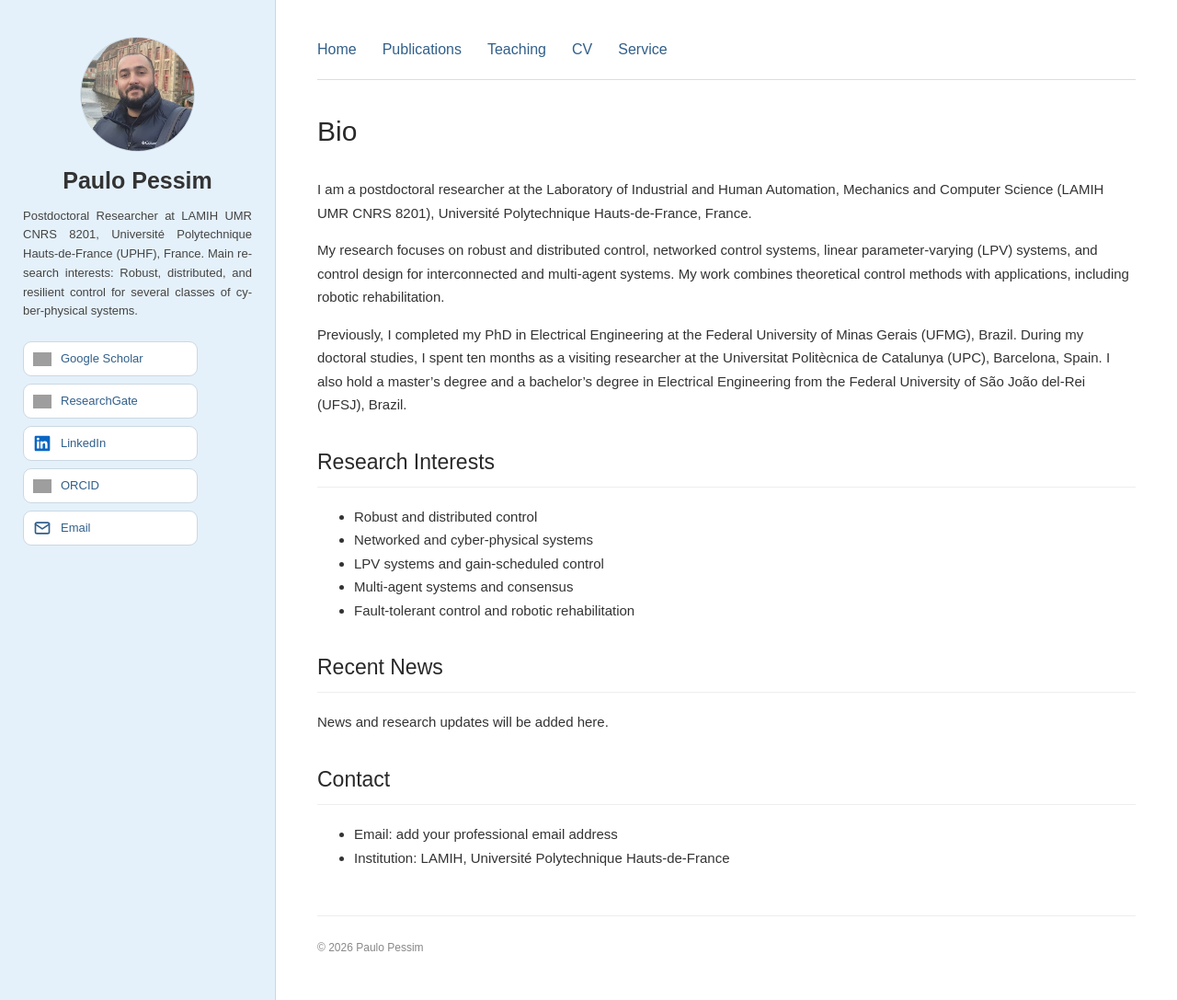
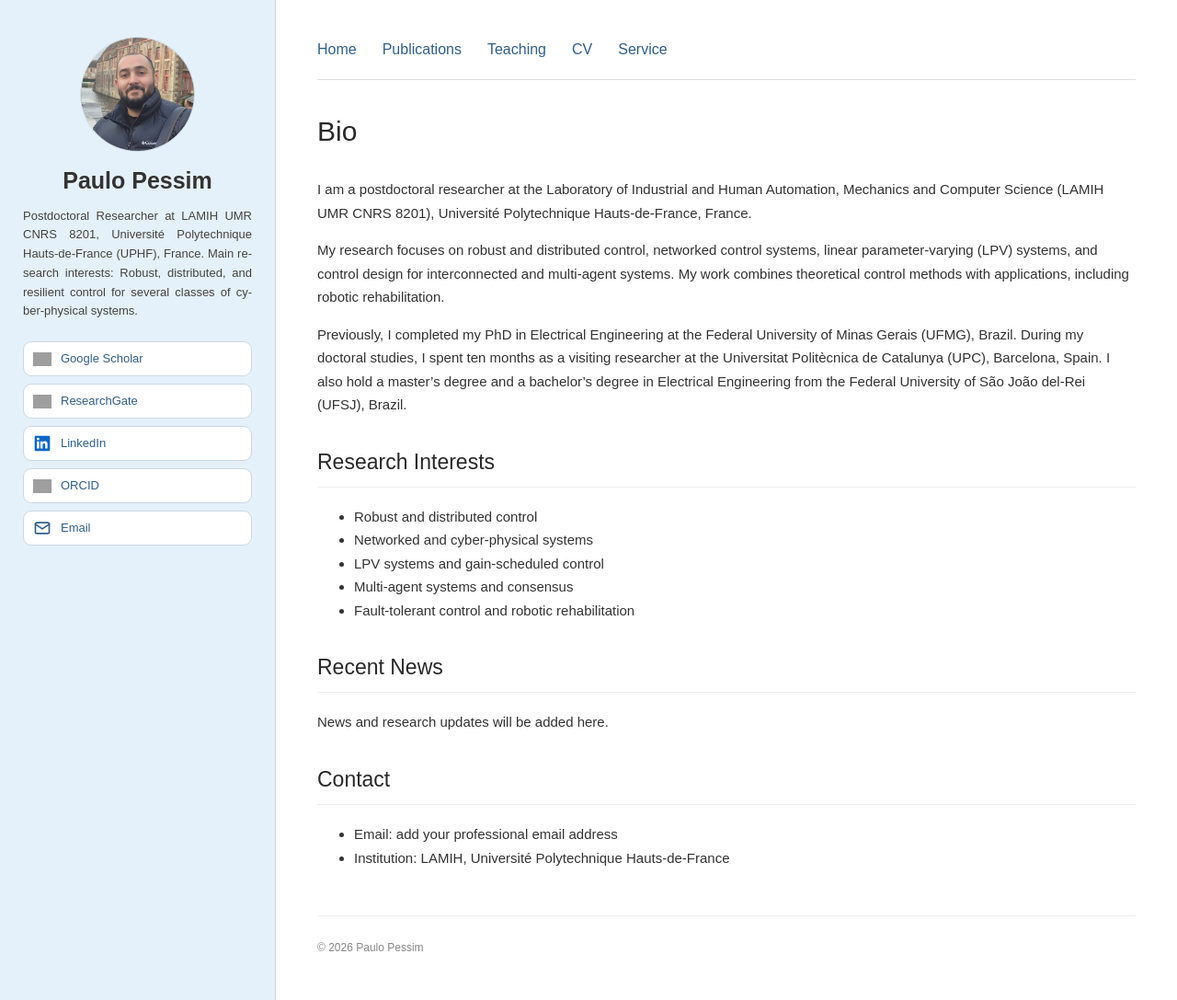
Before and after one commit to ppessim/ppessim.github.io, a Jekyll site: the page built from index.md, in a window 1280 px wide and 1087 px high. Shown: the whole window at 92% size. Built offline with Jekyll 4.4.1, drawn with Linux system fonts in a browser that asks for light colours; grey boxes are pictures that could not be loaded.

Commit message:
Update style.css

```diff
--- a/assets/css/style.css
+++ b/assets/css/style.css
@@ -94,7 +94,7 @@ body {
   align-items: center;
   gap: 10px;
   box-sizing: border-box;
-  width: 190px;
+  width: 100%;
   min-height: 38px;
   padding: 6px 10px;
   color: #315f8a;
```
